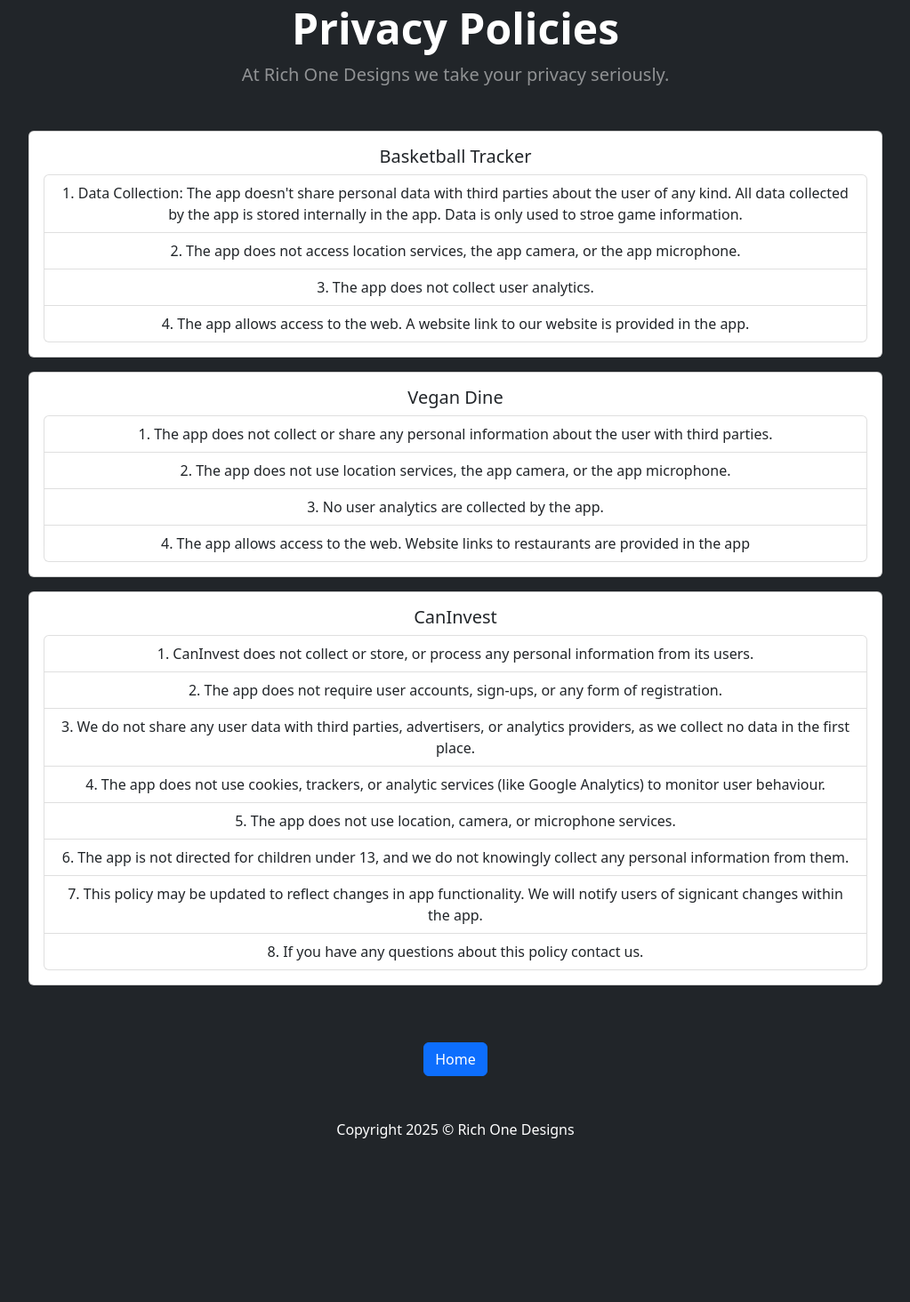
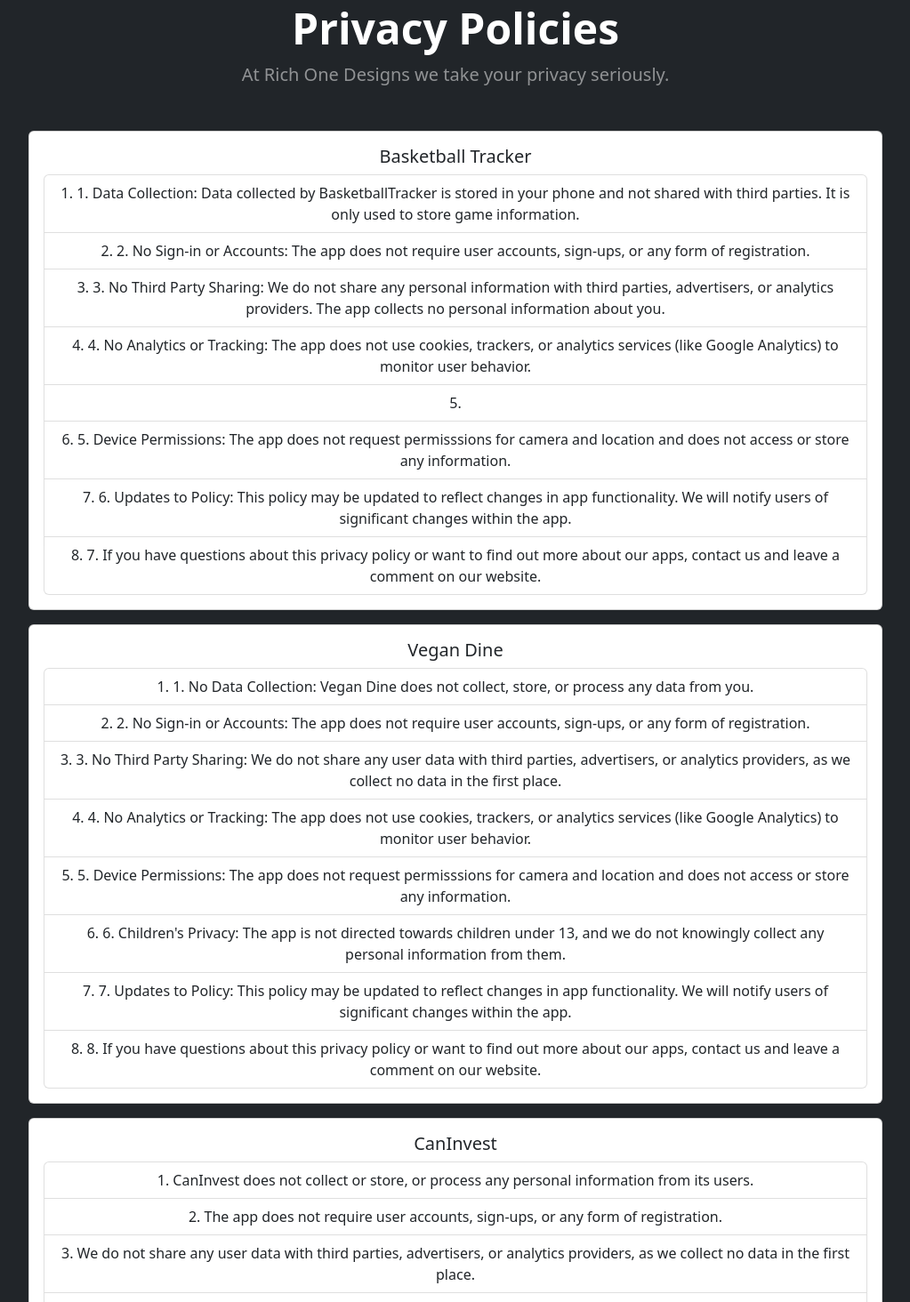
Before and after one commit to Rich4523/Richone-Designs, a Django app: page /privacy/ in a window 1280 px wide. Shown: the part 149-1613 px from the top of the page at 89% size, without its empty margins (128-1151 px from the left). Before the commit the page ends 1429 px from the top, so only its background shows below. Run offline with Django 5.2, Linux system fonts and the light colour scheme; some libraries are stand-ins or nearby versions.

Commit message:
update to privacy policy

```diff
--- a/info/templates/privacy.html
+++ b/info/templates/privacy.html
@@ -19,10 +19,13 @@
           <div class="card-body">
             <h5 class="card-title">Basketball Tracker</h5>
             <ol class="list-group list-group-numbered">
-              <li class="list-group-item">Data Collection: The app doesn't share personal data with third parties about the user of any kind. All data collected by the app is stored internally in the app. Data is only used to stroe game information.</li>
-              <li class="list-group-item">The app does not access location services, the app camera, or the app microphone.</li>
-              <li class="list-group-item">The app does not collect user analytics.</li>
-              <li class="list-group-item">The app allows access to the web. A website link to our website is provided in the app.</li>
+              <li class="list-group-item">1. Data Collection: Data collected by BasketballTracker is stored in your phone and not shared with third parties. It is only used to store game information.</li>
+              <li class="list-group-item">2. No Sign-in or Accounts: The app does not require user accounts, sign-ups, or any form of registration.</li>
+              <li class="list-group-item">3. No Third Party Sharing: We do not share any personal information with third parties, advertisers, or analytics providers. The app collects no personal information about you.</li>
+              <li class="list-group-item">4. No Analytics or Tracking: The app does not use cookies, trackers, or analytics services (like Google Analytics) to monitor user behavior.</li><li class="list-group-item"></li>
+              <li class="list-group-item">5. Device Permissions: The app does not request permisssions for camera and location  and does not access or store any information.</li>
+              <li class="list-group-item">6. Updates to Policy: This policy may be updated to reflect changes in app functionality. We will notify users of significant changes within the app.</li>
+              <li class="list-group-item">7. If you have questions about this privacy policy or want to find out more about our apps, contact us and leave a comment on our website.</li>
             </ol>
 
           </div>
@@ -33,10 +36,14 @@
           <div class="card-body">
             <h5 class="card-title">Vegan Dine</h5>
             <ol class="list-group list-group-numbered">
-              <li class="list-group-item">The app does not collect or share any personal information about the user with third parties.</li>
-              <li class="list-group-item">The app does not use location services, the app camera, or the app microphone.</li>
-              <li class="list-group-item">No user analytics are collected by the app.</li>
-              <li class="list-group-item">The app allows access to the web. Website links to restaurants are provided in the app</li>
+              <li class="list-group-item">1. No Data Collection: Vegan Dine does not collect, store, or process any data from you.</li>
+              <li class="list-group-item">2. No Sign-in or Accounts: The app does not require user accounts, sign-ups, or any form of registration.</li>
+              <li class="list-group-item">3. No Third Party Sharing: We do not share any user data with third parties, advertisers, or analytics providers, as we collect no data in the first place.</li>
+              <li class="list-group-item">4. No Analytics or Tracking: The app does not use cookies, trackers, or analytics services (like Google Analytics) to monitor user behavior.</li>
+              <li class="list-group-item">5. Device Permissions: The app does not request permisssions for camera and location  and does not access or store any information.</li>
+              <li class="list-group-item">6. Children's Privacy: The app is not directed towards children under 13, and we do not knowingly collect any personal information from them.</li>
+              <li class="list-group-item">7. Updates to Policy: This policy may be updated to reflect changes in app functionality. We will notify users of significant changes within the app.</li>
+              <li class="list-group-item">8. If you have questions about this privacy policy or want to find out more about our apps, contact us and leave a comment on our website.</li>
 
             </ol>
           </div>
```
